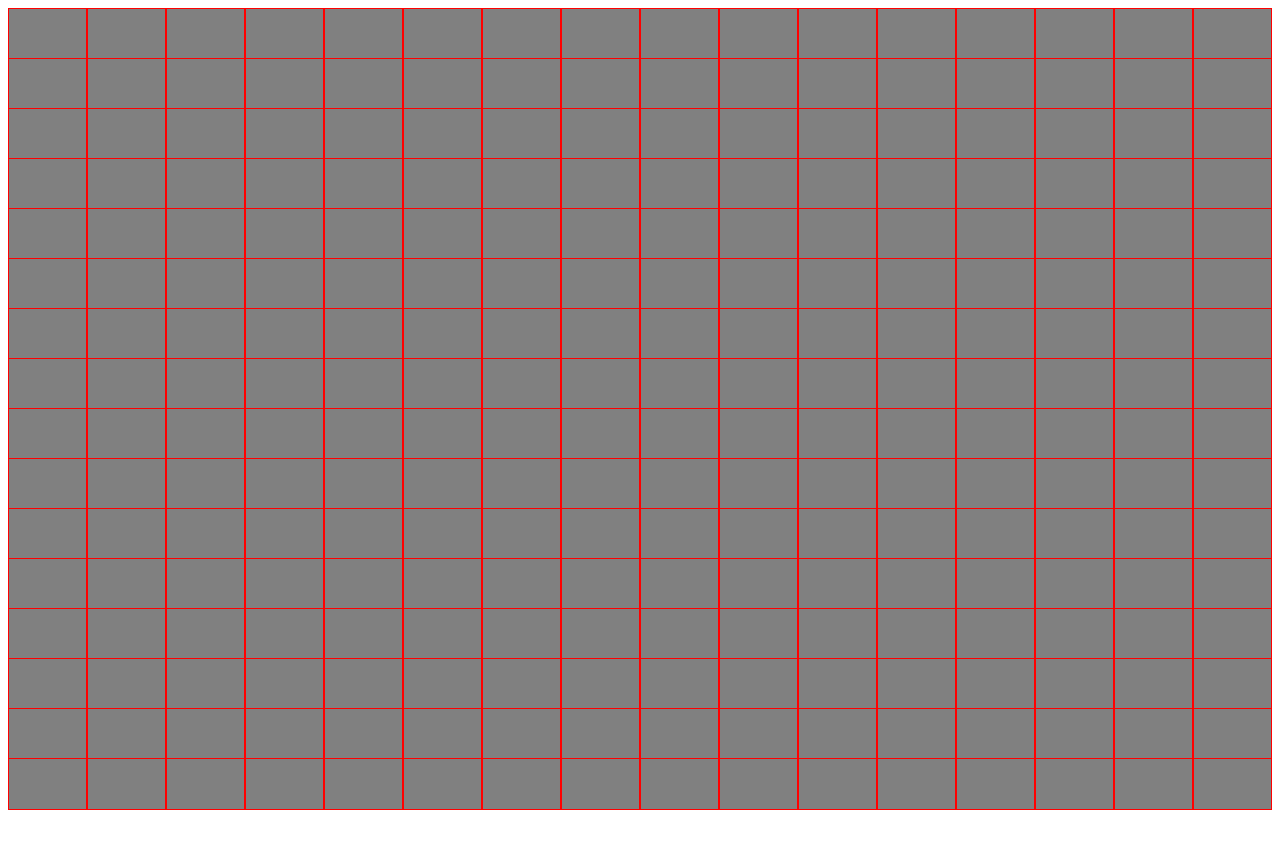
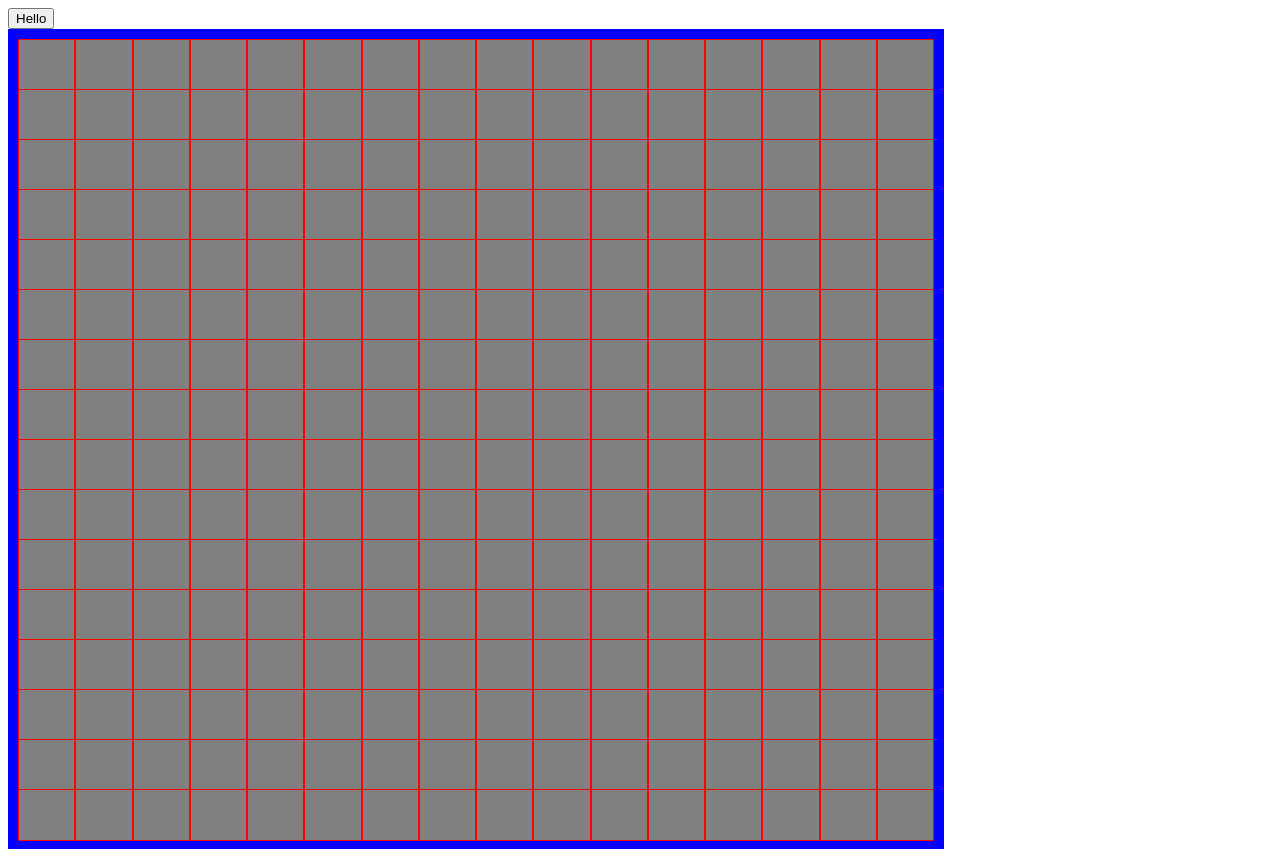
Before and after one commit to Iainw03/Etch-a-sketch, a plain HTML site: page index.html in a window 1280 px wide. Before the commit the page ends 816 px from the top, so only its background shows below. Drawn offline with Linux system fonts and the light colour scheme.

Commit message:
Added border for drawing board

```diff
--- a/index.html
+++ b/index.html
@@ -9,7 +9,12 @@
 </head>
 
 <body>
-    <div>
+    <button>Hello</button>
+    <div class = board>
     <div id="container"></div>
     </div>
+
+
+
+
 </body>
--- a/styles.css
+++ b/styles.css
@@ -1,7 +1,19 @@
+
+.page{
+    display: flex;
+
+}
+
+.board{
+    height: 800px;
+    width: 916px;
+    border: 10px solid blue;
+}
+
 .grid{
     background-color: pink;
     height: 50px;
-    width: auto;
+    width: 916px;
     display: flex;
 
 
```
